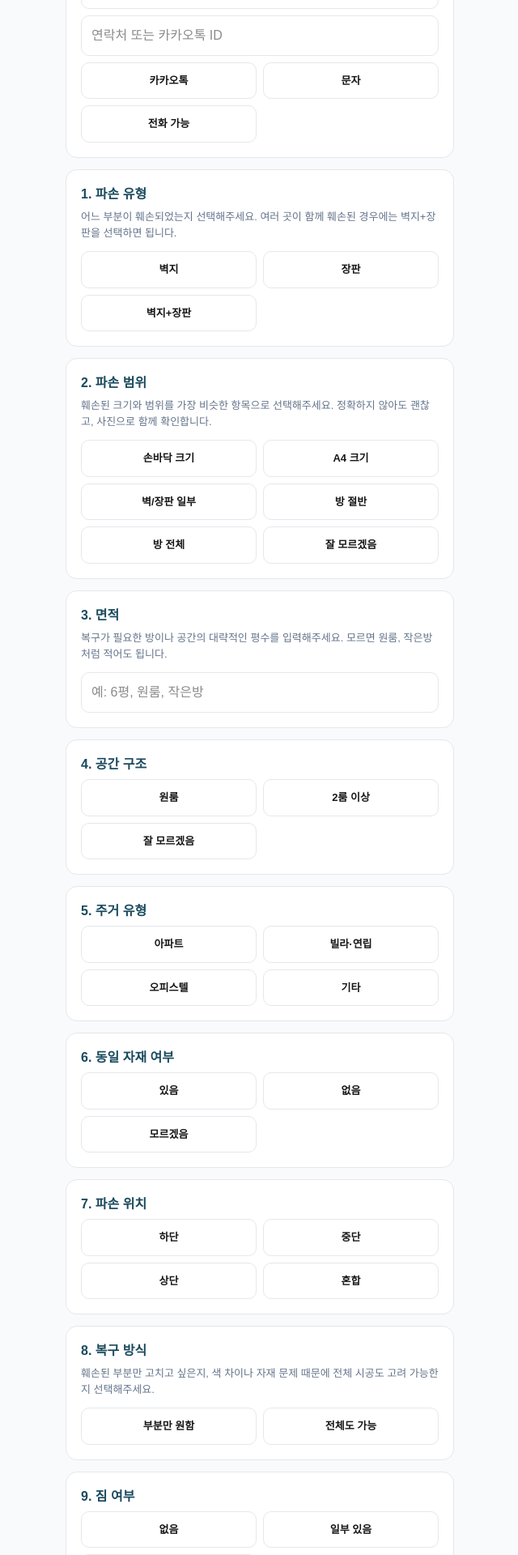
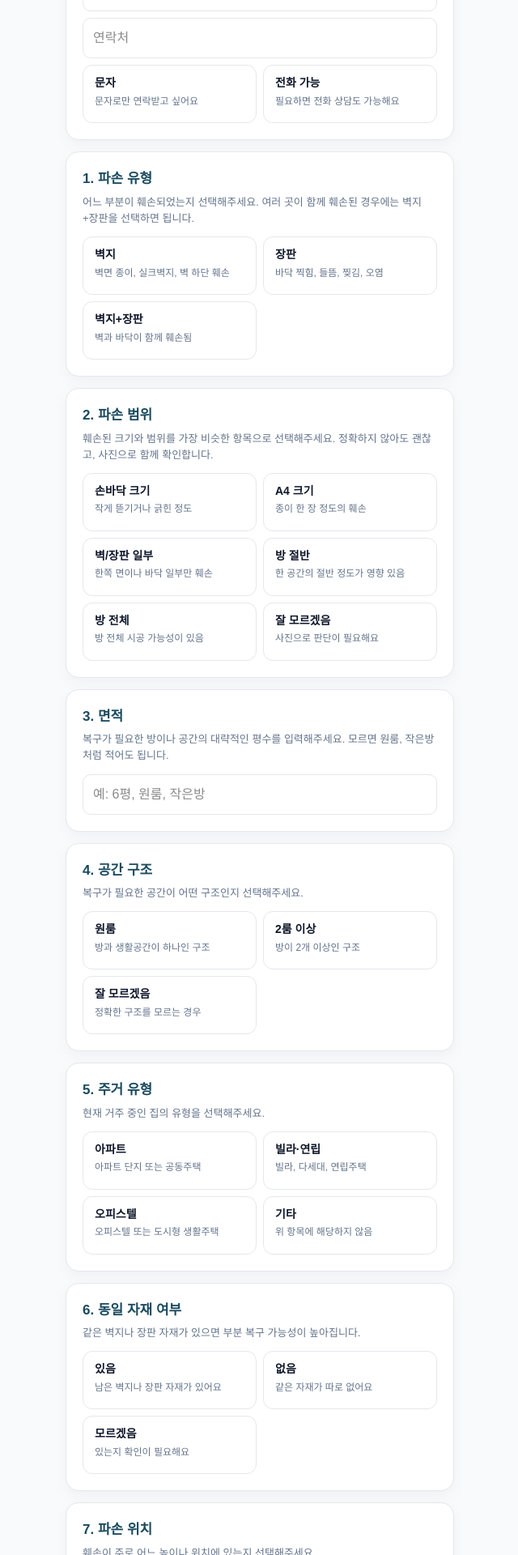
Before and after one commit to petroom-maker/petroom-app, a Next.js app: page / in a window 1280 px wide. Shown: the part 420-2340 px from the top of the page at 81% size, without its empty margins (319-959 px from the left). Built offline with nearby package versions, Linux system fonts and the light colour scheme.

Commit message:
Improve form option guidance

```diff
--- a/app/page.tsx
+++ b/app/page.tsx
@@ -1,6 +1,11 @@
 'use client';
 import { ChangeEvent, useState } from 'react';
 import { useRouter } from 'next/navigation';
+
+type SelectOption = {
+  value: string;
+  description: string;
+};
 
 type FormState = {
   userName: string;
@@ -49,10 +54,11 @@ export default function PetRoomForm() {
 
   const card = {
     background: '#fff',
-    padding: '18px',
-    borderRadius: '14px',
+    padding: '20px',
+    borderRadius: '16px',
     marginBottom: '14px',
     border: '1px solid #e5e7eb',
+    boxShadow: '0 6px 18px rgba(15, 23, 42, 0.04)',
   };
 
   const label = {
@@ -60,6 +66,7 @@ export default function PetRoomForm() {
     marginBottom: '6px',
     display: 'block',
     color: mainColor,
+    fontSize: '17px',
   };
 
   const helpText = {
@@ -70,25 +77,44 @@ export default function PetRoomForm() {
   };
 
   const btn = (active: boolean) => ({
-    padding: '12px',
-    borderRadius: '10px',
+    padding: '13px 14px',
+    minHeight: '72px',
+    borderRadius: '12px',
     border: active ? '2px solid #16a34a' : '1px solid #e5e7eb',
     background: active ? '#f0fdf4' : '#fff',
     cursor: 'pointer',
-    textAlign: 'center' as const,
-    fontWeight: '600',
-    fontSize: '13px',
+    textAlign: 'left' as const,
   });
 
-  const selectBox = (field: keyof Omit<FormState, 'images'>, options: string[]) => (
+  const selectBox = (field: keyof Omit<FormState, 'images'>, options: SelectOption[]) => (
     <div style={{ display: 'grid', gridTemplateColumns: 'repeat(2,1fr)', gap: '8px' }}>
       {options.map((opt) => (
         <div
-          key={opt}
-          onClick={() => setForm({ ...form, [field]: opt })}
-          style={btn(form[field] === opt)}
+          key={opt.value}
+          onClick={() => setForm({ ...form, [field]: opt.value })}
+          style={btn(form[field] === opt.value)}
         >
-          {opt}
+          <strong
+            style={{
+              display: 'block',
+              color: '#0f172a',
+              fontSize: '14px',
+              lineHeight: 1.25,
+              marginBottom: '5px',
+            }}
+          >
+            {opt.value}
+          </strong>
+          <span
+            style={{
+              display: 'block',
+              color: '#64748b',
+              fontSize: '12px',
+              lineHeight: 1.35,
+            }}
+          >
+            {opt.description}
+          </span>
         </div>
       ))}
     </div>
@@ -243,7 +269,7 @@ export default function PetRoomForm() {
               onChange={(e) => setForm({ ...form, userName: e.target.value })}
             />
             <input
-              placeholder="연락처 또는 카카오톡 ID"
+              placeholder="연락처"
               style={{
                 width: '100%',
                 padding: '12px',
@@ -253,7 +279,10 @@ export default function PetRoomForm() {
               value={form.userContact}
               onChange={(e) => setForm({ ...form, userContact: e.target.value })}
             />
-            {selectBox('contactPreference', ['카카오톡', '문자', '전화 가능'])}
+            {selectBox('contactPreference', [
+              { value: '문자', description: '문자로만 연락받고 싶어요' },
+              { value: '전화 가능', description: '필요하면 전화 상담도 가능해요' },
+            ])}
           </div>
         </div>
 
@@ -263,7 +292,11 @@ export default function PetRoomForm() {
             어느 부분이 훼손되었는지 선택해주세요. 여러 곳이 함께 훼손된 경우에는
             벽지+장판을 선택하면 됩니다.
           </p>
-          {selectBox('damageType', ['벽지', '장판', '벽지+장판'])}
+          {selectBox('damageType', [
+            { value: '벽지', description: '벽면 종이, 실크벽지, 벽 하단 훼손' },
+            { value: '장판', description: '바닥 찍힘, 들뜸, 찢김, 오염' },
+            { value: '벽지+장판', description: '벽과 바닥이 함께 훼손됨' },
+          ])}
         </div>
 
         <div style={card}>
@@ -273,12 +306,12 @@ export default function PetRoomForm() {
             사진으로 함께 확인합니다.
           </p>
           {selectBox('damageRange', [
-            '손바닥 크기',
-            'A4 크기',
-            '벽/장판 일부',
-            '방 절반',
-            '방 전체',
-            '잘 모르겠음',
+            { value: '손바닥 크기', description: '작게 뜯기거나 긁힌 정도' },
+            { value: 'A4 크기', description: '종이 한 장 정도의 훼손' },
+            { value: '벽/장판 일부', description: '한쪽 면이나 바닥 일부만 훼손' },
+            { value: '방 절반', description: '한 공간의 절반 정도가 영향 있음' },
+            { value: '방 전체', description: '방 전체 시공 가능성이 있음' },
+            { value: '잘 모르겠음', description: '사진으로 판단이 필요해요' },
           ])}
         </div>
 
@@ -303,22 +336,44 @@ export default function PetRoomForm() {
 
         <div style={card}>
           <label style={label}>4. 공간 구조</label>
-          {selectBox('layout', ['원룸', '2룸 이상', '잘 모르겠음'])}
+          <p style={helpText}>복구가 필요한 공간이 어떤 구조인지 선택해주세요.</p>
+          {selectBox('layout', [
+            { value: '원룸', description: '방과 생활공간이 하나인 구조' },
+            { value: '2룸 이상', description: '방이 2개 이상인 구조' },
+            { value: '잘 모르겠음', description: '정확한 구조를 모르는 경우' },
+          ])}
         </div>
 
         <div style={card}>
           <label style={label}>5. 주거 유형</label>
-          {selectBox('housingType', ['아파트', '빌라·연립', '오피스텔', '기타'])}
+          <p style={helpText}>현재 거주 중인 집의 유형을 선택해주세요.</p>
+          {selectBox('housingType', [
+            { value: '아파트', description: '아파트 단지 또는 공동주택' },
+            { value: '빌라·연립', description: '빌라, 다세대, 연립주택' },
+            { value: '오피스텔', description: '오피스텔 또는 도시형 생활주택' },
+            { value: '기타', description: '위 항목에 해당하지 않음' },
+          ])}
         </div>
 
         <div style={card}>
           <label style={label}>6. 동일 자재 여부</label>
-          {selectBox('sameMaterial', ['있음', '없음', '모르겠음'])}
+          <p style={helpText}>같은 벽지나 장판 자재가 있으면 부분 복구 가능성이 높아집니다.</p>
+          {selectBox('sameMaterial', [
+            { value: '있음', description: '남은 벽지나 장판 자재가 있어요' },
+            { value: '없음', description: '같은 자재가 따로 없어요' },
+            { value: '모르겠음', description: '있는지 확인이 필요해요' },
+          ])}
         </div>
 
         <div style={card}>
           <label style={label}>7. 파손 위치</label>
-          {selectBox('damagePosition', ['하단', '중단', '상단', '혼합'])}
+          <p style={helpText}>훼손이 주로 어느 높이나 위치에 있는지 선택해주세요.</p>
+          {selectBox('damagePosition', [
+            { value: '하단', description: '바닥 가까이, 반려동물이 닿기 쉬운 위치' },
+            { value: '중단', description: '벽 가운데나 생활 높이 주변' },
+            { value: '상단', description: '천장 가까이 또는 높은 위치' },
+            { value: '혼합', description: '여러 위치에 함께 훼손됨' },
+          ])}
         </div>
 
         <div style={card}>
@@ -327,17 +382,31 @@ export default function PetRoomForm() {
             훼손된 부분만 고치고 싶은지, 색 차이나 자재 문제 때문에 전체 시공도 고려 가능한지
             선택해주세요.
           </p>
-          {selectBox('repairIntent', ['부분만 원함', '전체도 가능'])}
+          {selectBox('repairIntent', [
+            { value: '부분만 원함', description: '훼손된 부분만 최소 복구하고 싶어요' },
+            { value: '전체도 가능', description: '색 차이나 자재 문제면 전체 시공도 고려해요' },
+          ])}
         </div>
 
         <div style={card}>
           <label style={label}>9. 짐 여부</label>
-          {selectBox('stuff', ['없음', '일부 있음', '많음'])}
+          <p style={helpText}>작업 공간에 짐이 있으면 이동 시간이나 추가비가 생길 수 있습니다.</p>
+          {selectBox('stuff', [
+            { value: '없음', description: '작업 공간이 거의 비어 있어요' },
+            { value: '일부 있음', description: '작은 가구나 짐이 조금 있어요' },
+            { value: '많음', description: '가구 이동이나 정리가 필요해요' },
+          ])}
         </div>
 
         <div style={card}>
           <label style={label}>10. 일정</label>
-          {selectBox('schedule', ['3일 이내', '1주일 이내', '여유 있음', '협의 가능'])}
+          <p style={helpText}>작업이 필요한 시점을 선택해주세요. 급한 일정은 비용이 높아질 수 있습니다.</p>
+          {selectBox('schedule', [
+            { value: '3일 이내', description: '퇴거가 임박해 빠른 작업이 필요해요' },
+            { value: '1주일 이내', description: '이번 주 안에 작업하고 싶어요' },
+            { value: '여유 있음', description: '일정 조율에 여유가 있어요' },
+            { value: '협의 가능', description: '업체 가능 일정에 맞출 수 있어요' },
+          ])}
         </div>
 
         <div style={card}>
```
